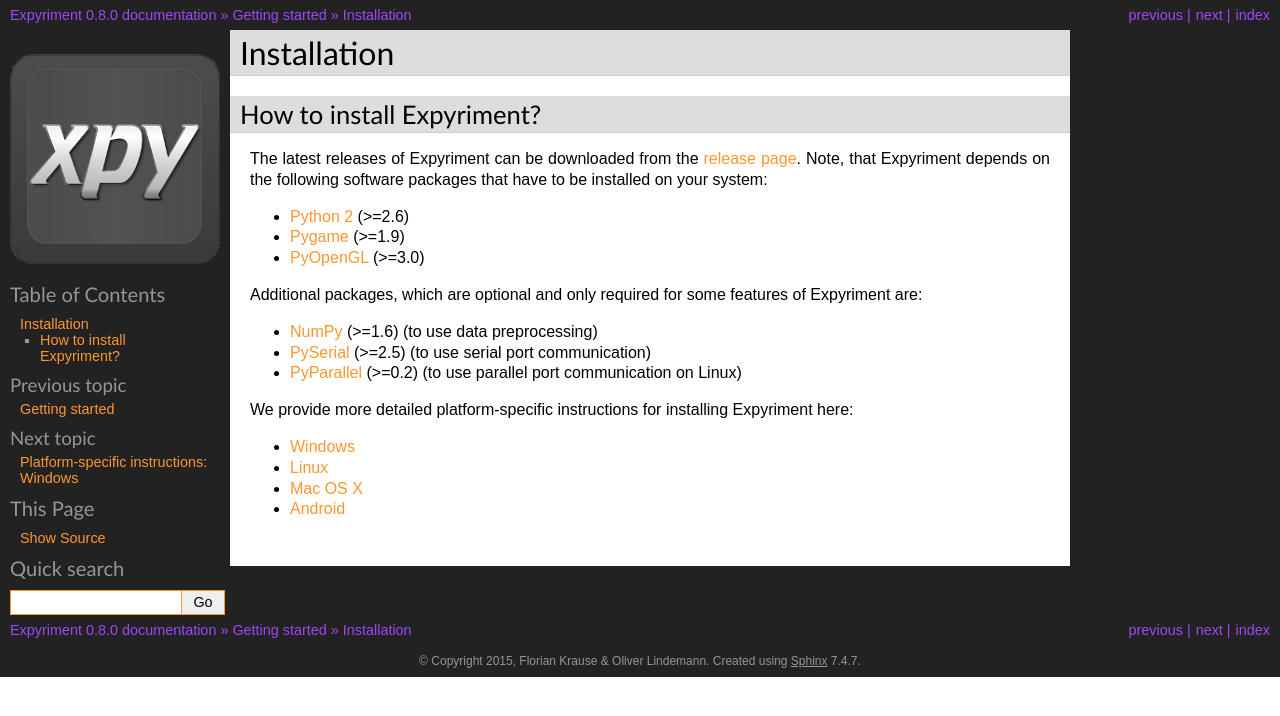
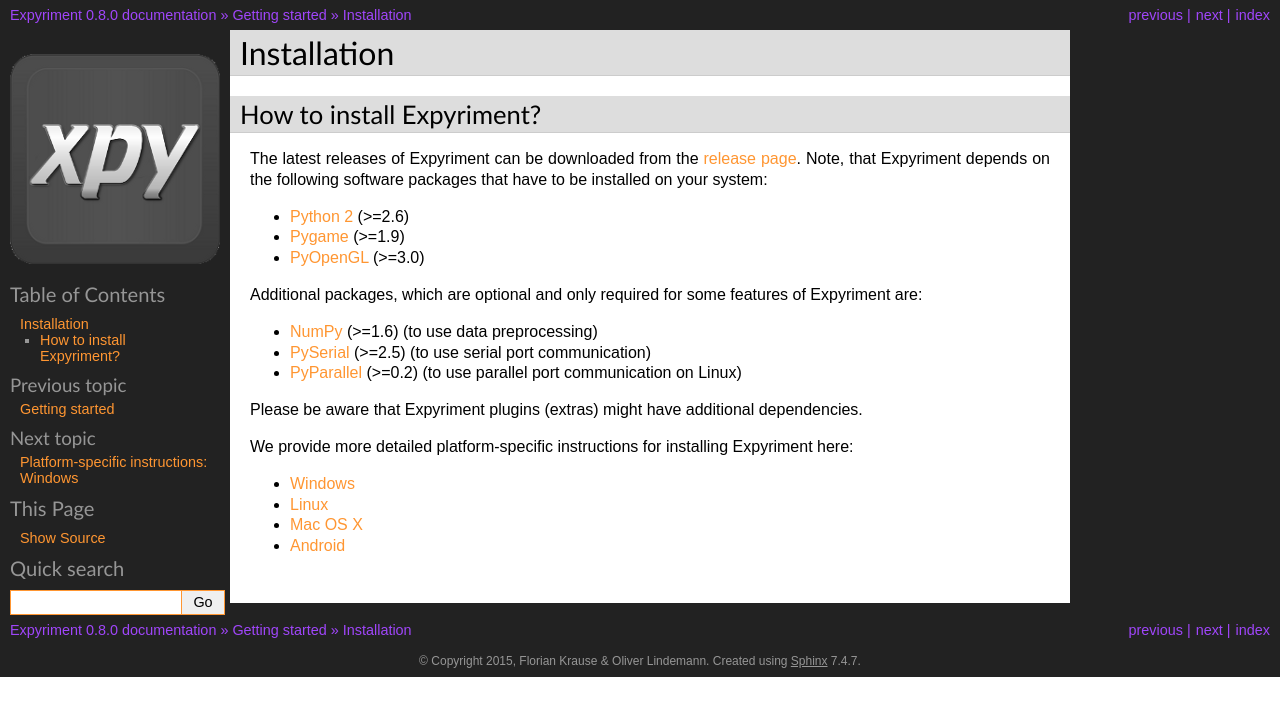
Before and after one commit to expyriment/expyriment, a Sphinx documentation site: the page built from documentation/sphinx/Installation.rst, in a window 1280 px wide. Shown: the top 716 px of the page. Built offline with Sphinx 7.4.7, drawn with Linux system fonts in a browser that asks for light colours; pages that are not in the unit, such as notebooks, are missing from menus.

Commit message:
Mention extra dependencies.

```diff
--- a/documentation/sphinx/Installation.rst
+++ b/documentation/sphinx/Installation.rst
@@ -18,6 +18,8 @@
 * NumPy_ (>=1.6) (to use data preprocessing)
 * PySerial_ (>=2.5) (to use serial port communication)
 * PyParallel_ (>=0.2) (to use parallel port communication on Linux)
+
+Please be aware that Expyriment plugins (extras) might have additional dependencies.
 
 We provide more detailed platform-specific instructions for installing
 Expyriment here:
```
